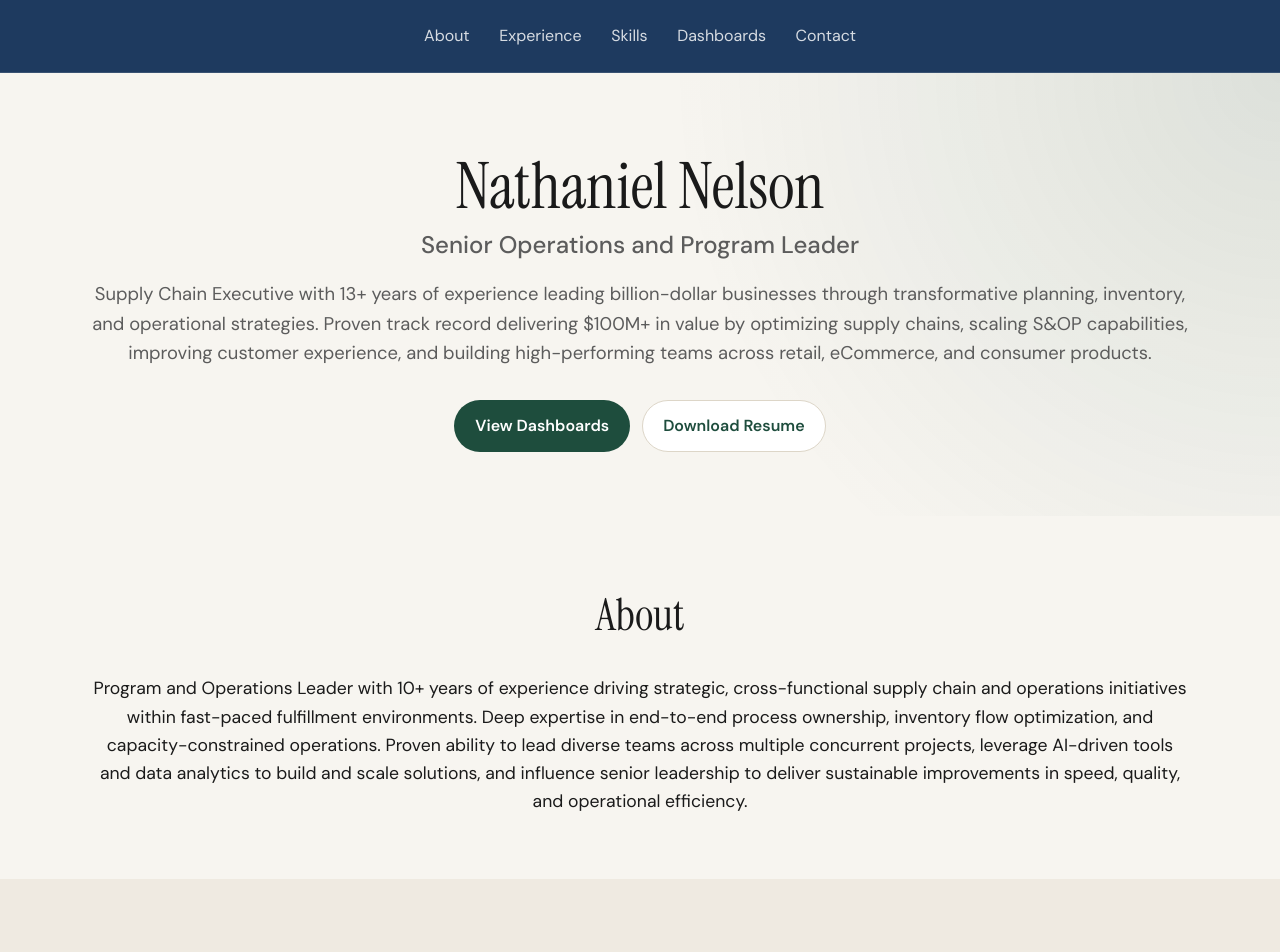
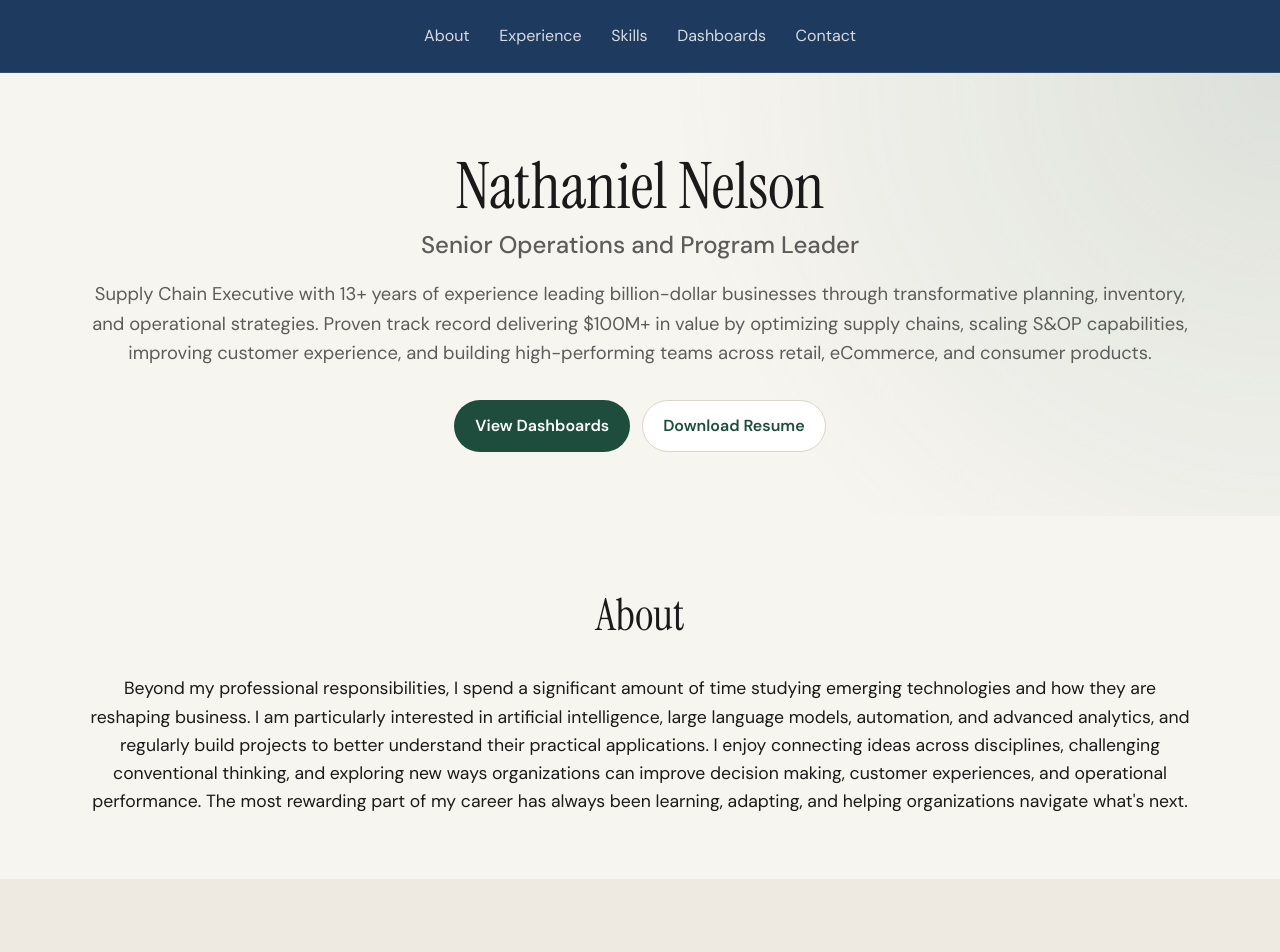
Before and after one commit to CaptianBoredASF/Website, a React (Vite) app: page / in a window 1280 px wide. Shown: the top 952 px of the page. Built offline with nearby package versions, Linux system fonts and the light colour scheme.

Commit message:
Update About section

```diff
--- a/src/data/resume.js
+++ b/src/data/resume.js
@@ -15,7 +15,7 @@ export const siteConfig = {
 
 export const about = {
   summary:
-    'Program and Operations Leader with 10+ years of experience driving strategic, cross-functional supply chain and operations initiatives within fast-paced fulfillment environments. Deep expertise in end-to-end process ownership, inventory flow optimization, and capacity-constrained operations. Proven ability to lead diverse teams across multiple concurrent projects, leverage AI-driven tools and data analytics to build and scale solutions, and influence senior leadership to deliver sustainable improvements in speed, quality, and operational efficiency.',
+    'Beyond my professional responsibilities, I spend a significant amount of time studying emerging technologies and how they are reshaping business. I am particularly interested in artificial intelligence, large language models, automation, and advanced analytics, and regularly build projects to better understand their practical applications. I enjoy connecting ideas across disciplines, challenging conventional thinking, and exploring new ways organizations can improve decision making, customer experiences, and operational performance. The most rewarding part of my career has always been learning, adapting, and helping organizations navigate what\'s next.',
 }
 
 export const experience = [
```
